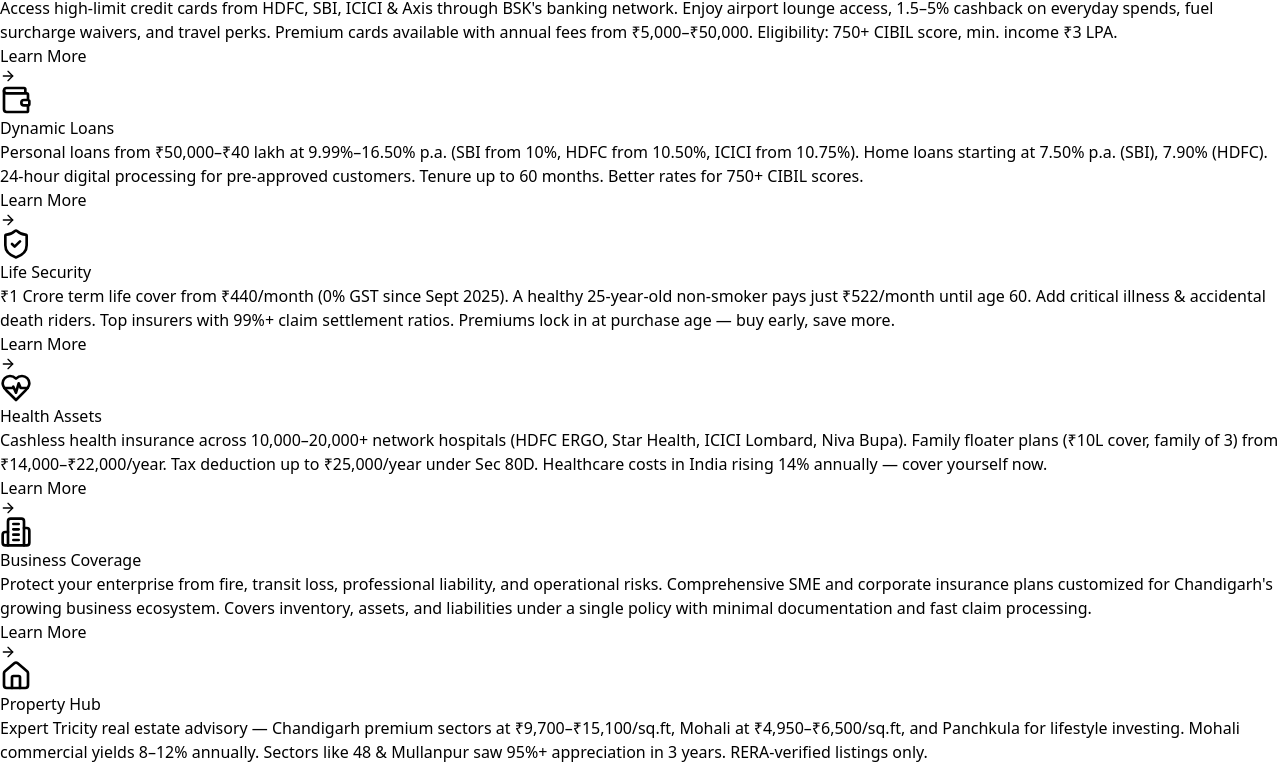
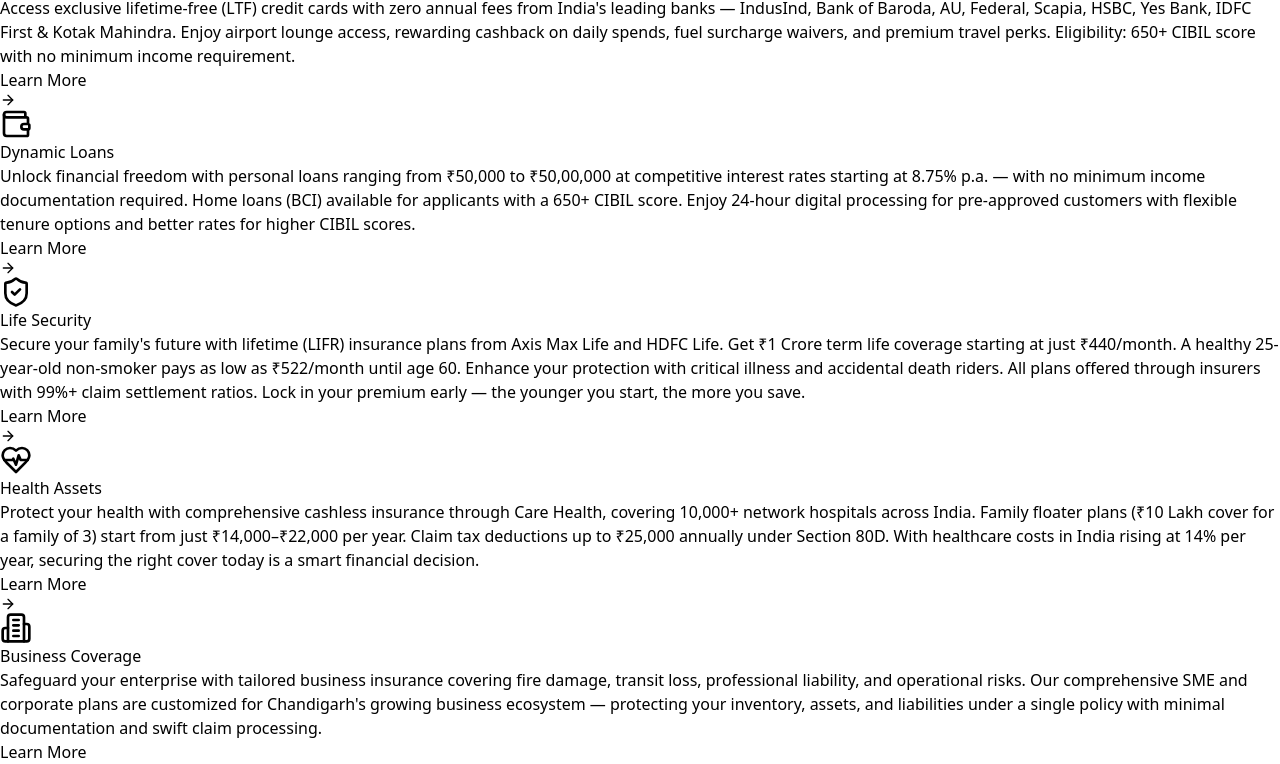
Before and after one commit to VivekGautam18/BSK, a React (Vite) app: page / in a window 1280 px wide. Shown: the part 754-1518 px from the top of the page. Built offline with nearby package versions, Linux system fonts and the light colour scheme.

Commit message:
Minor chnages

```diff
--- a/src/App.tsx
+++ b/src/App.tsx
@@ -192,8 +192,8 @@
               key={link.id}
               onClick={() => handleNav(link.id)}
               className={`px-5 py-2 rounded-full text-xs font-black uppercase tracking-widest transition-all ${(view === 'team' && link.id === 'team') || (view === 'main' && link.id === 'main')
-                  ? 'bg-blue-600 text-white shadow-lg shadow-blue-200'
-                  : scrolled || view === 'team' ? 'text-slate-600 hover:bg-slate-100' : 'text-white/80 hover:bg-white/10'
+                ? 'bg-blue-600 text-white shadow-lg shadow-blue-200'
+                : scrolled || view === 'team' ? 'text-slate-600 hover:bg-slate-100' : 'text-white/80 hover:bg-white/10'
                 }`}
             >
               {link.name}
@@ -298,17 +298,17 @@
           {([
             // Replace only the services array inside HomeView's services section:
 
-            { icon: CreditCard, title: "Premium Cards", desc: "Access high-limit credit cards from HDFC, SBI, ICICI & Axis through BSK's banking network. Enjoy airport lounge access, 1.5–5% cashback on everyday spends, fuel surcharge waivers, and travel perks. Premium cards available with annual fees from ₹5,000–₹50,000. Eligibility: 750+ CIBIL score, min. income ₹3 LPA." },
+            { icon: CreditCard, title: "Premium Cards", desc: "Access exclusive lifetime-free (LTF) credit cards with zero annual fees from India's leading banks — IndusInd, Bank of Baroda, AU, Federal, Scapia, HSBC, Yes Bank, IDFC First & Kotak Mahindra. Enjoy airport lounge access, rewarding cashback on daily spends, fuel surcharge waivers, and premium travel perks. Eligibility: 650+ CIBIL score with no minimum income requirement." },
 
-            { icon: Wallet, title: "Dynamic Loans", desc: "Personal loans from ₹50,000–₹40 lakh at 9.99%–16.50% p.a. (SBI from 10%, HDFC from 10.50%, ICICI from 10.75%). Home loans starting at 7.50% p.a. (SBI), 7.90% (HDFC). 24-hour digital processing for pre-approved customers. Tenure up to 60 months. Better rates for 750+ CIBIL scores." },
+            { icon: Wallet, title: "Dynamic Loans", desc: "Unlock financial freedom with personal loans ranging from ₹50,000 to ₹50,00,000 at competitive interest rates starting at 8.75% p.a. — with no minimum income documentation required. Home loans (BCI) available for applicants with a 650+ CIBIL score. Enjoy 24-hour digital processing for pre-approved customers with flexible tenure options and better rates for higher CIBIL scores." },
 
-            { icon: ShieldCheck, title: "Life Security", desc: "₹1 Crore term life cover from ₹440/month (0% GST since Sept 2025). A healthy 25-year-old non-smoker pays just ₹522/month until age 60. Add critical illness & accidental death riders. Top insurers with 99%+ claim settlement ratios. Premiums lock in at purchase age — buy early, save more." },
+            { icon: ShieldCheck, title: "Life Security", desc: "Secure your family's future with lifetime (LIFR) insurance plans from Axis Max Life and HDFC Life. Get ₹1 Crore term life coverage starting at just ₹440/month. A healthy 25-year-old non-smoker pays as low as ₹522/month until age 60. Enhance your protection with critical illness and accidental death riders. All plans offered through insurers with 99%+ claim settlement ratios. Lock in your premium early — the younger you start, the more you save." },
 
-            { icon: HeartPulse, title: "Health Assets", desc: "Cashless health insurance across 10,000–20,000+ network hospitals (HDFC ERGO, Star Health, ICICI Lombard, Niva Bupa). Family floater plans (₹10L cover, family of 3) from ₹14,000–₹22,000/year. Tax deduction up to ₹25,000/year under Sec 80D. Healthcare costs in India rising 14% annually — cover yourself now." },
+            { icon: HeartPulse, title: "Health Assets", desc: "Protect your health with comprehensive cashless insurance through Care Health, covering 10,000+ network hospitals across India. Family floater plans (₹10 Lakh cover for a family of 3) start from just ₹14,000–₹22,000 per year. Claim tax deductions up to ₹25,000 annually under Section 80D. With healthcare costs in India rising at 14% per year, securing the right cover today is a smart financial decision." },
 
-            { icon: Building2, title: "Business Coverage", desc: "Protect your enterprise from fire, transit loss, professional liability, and operational risks. Comprehensive SME and corporate insurance plans customized for Chandigarh's growing business ecosystem. Covers inventory, assets, and liabilities under a single policy with minimal documentation and fast claim processing." },
+            { icon: Building2, title: "Business Coverage", desc: "Safeguard your enterprise with tailored business insurance covering fire damage, transit loss, professional liability, and operational risks. Our comprehensive SME and corporate plans are customized for Chandigarh's growing business ecosystem — protecting your inventory, assets, and liabilities under a single policy with minimal documentation and swift claim processing." },
 
-            { icon: Home, title: "Property Hub", desc: "Expert Tricity real estate advisory — Chandigarh premium sectors at ₹9,700–₹15,100/sq.ft, Mohali at ₹4,950–₹6,500/sq.ft, and Panchkula for lifestyle investing. Mohali commercial yields 8–12% annually. Sectors like 48 & Mullanpur saw 95%+ appreciation in 3 years. RERA-verified listings only." },
+            { icon: Home, title: "Property Hub", desc: "Navigate Tricity real estate with confidence through our expert advisory services. Chandigarh's premium sectors are priced at ₹9,700–₹15,100/sq.ft, Mohali at ₹4,950–₹6,500/sq.ft, and Panchkula offers excellent lifestyle investment opportunities. Mohali commercial properties yield 8–12% annually, while Sectors 48 and Mullanpur have recorded 95%+ appreciation over just 3 years. All listings are RERA-verified for your peace of mind." },
           ] as { icon: LucideIcon; title: string; desc: string }[]).map((item, i) => (
             <ServiceCard key={i} {...item} delay={i * 100} />
           ))}
```
